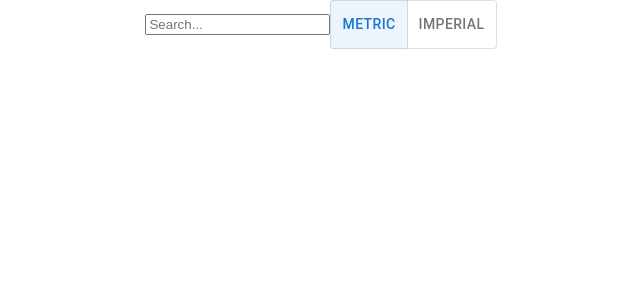
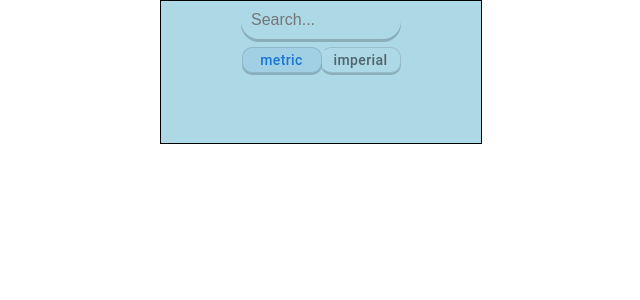
Before and after one commit to maxfilipinski/weather-app, a React (Create React App) app: page / in a window 1280 px wide. Shown: the top 300 px of the page, without its empty margins (319-959 px from the left). Built offline with nearby package versions, Linux system fonts and the light colour scheme.

Commit message:
added location and weather components. added forecast context

```diff
--- a/src/App.css
+++ b/src/App.css
@@ -1,38 +1,7 @@
-.App {
-  text-align: center;
+.app-window {
+  margin: auto;
+  max-width: 25vw;
+  border: solid 1px black;
+  padding-bottom: 50px;
+  background: lightblue;
 }
-
-.App-logo {
-  height: 40vmin;
-  pointer-events: none;
-}
-
-@media (prefers-reduced-motion: no-preference) {
-  .App-logo {
-    animation: App-logo-spin infinite 20s linear;
-  }
-}
-
-.App-header {
-  background-color: #282c34;
-  min-height: 100vh;
-  display: flex;
-  flex-direction: column;
-  align-items: center;
-  justify-content: center;
-  font-size: calc(10px + 2vmin);
-  color: white;
-}
-
-.App-link {
-  color: #61dafb;
-}
-
-@keyframes App-logo-spin {
-  from {
-    transform: rotate(0deg);
-  }
-  to {
-    transform: rotate(360deg);
-  }
-}
--- a/src/App.js
+++ b/src/App.js
@@ -1,11 +1,18 @@
 import './App.css';
 import Search from './components/Search/Search';
+import Location from './components/Location/Location';
+import Weather from './components/Weather/Weather';
+import ForecastProvider from './store/ForecastProvider';
 
 function App() {
   return (
-    <div className="App">
-      <Search />
-    </div>
+    <ForecastProvider>
+      <div className="app-window">
+        <Search />
+        <Location />
+        <Weather />
+      </div>
+    </ForecastProvider>
   );
 }
 
--- /dev/null
+++ b/src/components/Location/Location.css
@@ -0,0 +1,8 @@
+.location {
+    color: white;
+    font-size: 32px;
+    font-weight: 500;
+    text-align: center;
+    text-shadow: 3px 3px rgba(50, 50, 70, 0.5);
+    margin: 20px;
+}
--- /dev/null
+++ b/src/components/Location/Location.js
@@ -0,0 +1,18 @@
+import './Location.css';
+import React, { useContext } from 'react';
+import ForecastContext from '../../store/forecast-context';
+
+const Location = () => {
+  const forecastCtx = useContext(ForecastContext);
+
+  const location =
+    forecastCtx.data.name && forecastCtx.data.sys?.country
+      ? `${forecastCtx.data.name}, ${forecastCtx.data.sys?.country}`
+      : '';
+
+  return (
+    <div className="location">{location !== '' && <div>{location}</div>}</div>
+  );
+};
+
+export default Location;
--- a/src/components/Search/Search.css
+++ b/src/components/Search/Search.css
@@ -0,0 +1,36 @@
+.search {
+    display: flex;
+    flex-direction: column;
+    gap: 0.5rem;
+    margin: auto;
+}
+
+.search .search-bar {
+    margin: 0 80px;
+    padding: 10px;
+    border-radius: 0 0 18px 18px;
+    outline: none;
+    color: #313131;
+    box-shadow: 0px 3px rgba(0, 0, 0, 0.2);
+    background-color: rgba(255, 255, 255, 0.5);
+    display: block;
+    appearance: none;
+    background: none;
+    border: none;
+    outline: none;
+    font-size: 16px;
+    transition: 0.4s ease;
+}
+
+.search .search-actions {
+    margin: auto;
+}
+
+.search .search-actions>button {
+    text-transform: lowercase;
+    padding: 12px;
+    height: 20px;
+    border-radius: 10px;
+    width: 80px;
+    box-shadow: 0px 2px rgba(0, 0, 0, 0.2);
+}
--- a/src/components/Search/Search.js
+++ b/src/components/Search/Search.js
@@ -11,10 +11,10 @@ const Search = () => {
   };
 
   return (
-    <React.Fragment>
+    <div className="search">
       <SearchBar unit={unit} />
       <Units onUnitChange={unitChangeHandler} />
-    </React.Fragment>
+    </div>
   );
 };
 
--- a/src/components/Search/SearchBar/SearchBar.js
+++ b/src/components/Search/SearchBar/SearchBar.js
@@ -1,19 +1,25 @@
 import './SearchBar.css';
 import config from '../../../config.json';
-import { useState } from 'react';
+import { useContext, useState } from 'react';
+import ForecastContext from '../../../store/forecast-context';
 
 const SearchBar = (props) => {
+  const forecastCtx = useContext(ForecastContext);
   const [query, setQuery] = useState('');
 
   const onKeyDownHandler = (event) => {
     if (event.key === 'Enter') {
+      if (query.trim().length === 0) {
+        return;
+      }
+
       fetch(
         `${config.API_URL}?q=${query}&units=${props.unit}&appid=${config.API_KEY}`
       )
         .then((res) => res.json())
         .then((res) => {
+          forecastCtx.setForecast(res);
           setQuery('');
-          console.log(res);
         });
     }
   };
@@ -24,6 +30,7 @@ const SearchBar = (props) => {
 
   return (
     <input
+      className="search-bar"
       type="text"
       placeholder="Search..."
       value={query}
--- a/src/components/Search/Units/Units.js
+++ b/src/components/Search/Units/Units.js
@@ -14,6 +14,7 @@ const Units = (props) => {
 
   return (
     <ToggleButtonGroup
+      className="search-actions"
       color="primary"
       value={unit}
       exclusive
--- /dev/null
+++ b/src/components/Weather/Weather.css
@@ -0,0 +1,25 @@
+.weather {
+    text-align: center;
+}
+
+.weather .temp {
+    position: relative;
+    display: inline-block;
+    margin: 30px auto;
+    background-color: rgba(255, 255, 255, 0.2);
+    border-radius: 18px;
+    padding: 15px 25px;
+    color: white;
+    font-size: 80px;
+    font-weight: 800;
+    text-align: center;
+    text-shadow: 3px 6px rgba(50, 50, 70, 0.5);
+    box-shadow: 3px 6px rgba(0, 0, 0, 0.2);
+}
+
+.weather .info {
+    color: white;
+    font-size: 40px;
+    font-weight: 700;
+    text-shadow: 3px 3px rgba(50, 50, 70, 0.5);
+}
--- /dev/null
+++ b/src/components/Weather/Weather.js
@@ -0,0 +1,19 @@
+import './Weather.css';
+import { useContext } from 'react';
+import ForecastContext from '../../store/forecast-context';
+
+const Weather = () => {
+  const forecastCtx = useContext(ForecastContext);
+
+  const temperature = forecastCtx.data.main.temp;
+  const weather = forecastCtx.data.weather[0]?.main;
+
+  return (
+    <div className="weather">
+      {temperature && <div className="temp">{Math.round(temperature)}</div>}
+      {weather && <div className="info">{weather}</div>}
+    </div>
+  );
+};
+
+export default Weather;
--- /dev/null
+++ b/src/store/ForecastProvider.js
@@ -0,0 +1,46 @@
+import { useState } from 'react';
+import ForecastContext from './forecast-context';
+
+const defaultForecastState = {
+  data: {
+    clouds: {},
+    main: {},
+    name: '',
+    rain: {},
+    visibility: -1,
+    weather: [],
+    wind: {},
+  },
+};
+
+const ForecastProvider = (props) => {
+  const [forecastState, setForecastState] = useState(defaultForecastState);
+
+  const setForecastHandler = (data) => {
+    setForecastState({
+      data: {
+        clouds: data.clouds,
+        main: data.main,
+        name: data.name,
+        rain: data.rain,
+        visibility: data.visibility,
+        weather: data.weather,
+        wind: data.wind,
+        sys: data.sys,
+      },
+    });
+  };
+
+  const forecastContext = {
+    data: forecastState.data,
+    setForecast: setForecastHandler,
+  };
+
+  return (
+    <ForecastContext.Provider value={forecastContext}>
+      {props.children}
+    </ForecastContext.Provider>
+  );
+};
+
+export default ForecastProvider;
--- /dev/null
+++ b/src/store/forecast-context.js
@@ -0,0 +1,17 @@
+import React from 'react';
+
+const ForecastContext = React.createContext({
+  data: {
+    clouds: {},
+    main: {},
+    name: '',
+    rain: {},
+    visibility: 0,
+    weather: [],
+    wind: {},
+    sys: {},
+  },
+  setForecast: (data) => {},
+});
+
+export default ForecastContext;
```
